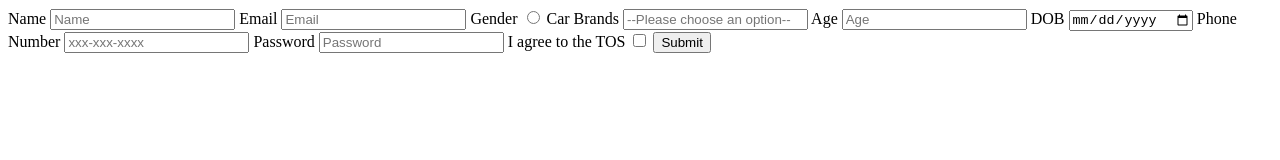
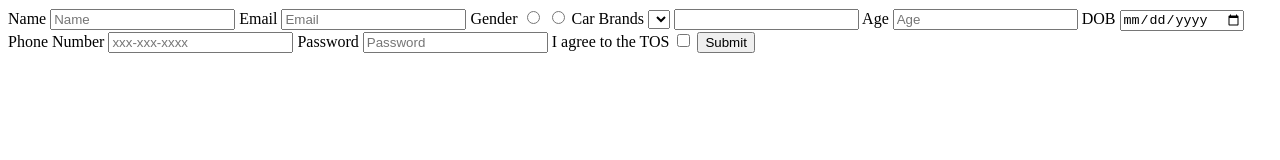
Before and after one commit to acciojob/signup-form-car-Jef-king, a website: page main.html in a window 1280 px wide. Drawn offline with Linux system fonts and the light colour scheme.

Commit message:
created a submission

```diff
--- a/main.html
+++ b/main.html
@@ -14,9 +14,11 @@
 		<label for='email'>Email</label>
 		<input type="email" required="required" id='email' placeholder='Email'>
 		<label for='gender_m gender_f'>Gender</label>
-		<input type="radio" required="required" id='gender_m gender_f' name='gender'>
+		<input type="radio" required="required" id='gender_f' name='gender'>
+		<input type="radio" required="required" id='gender_f' name='gender'>
 		<label for='cars'>Car Brands</label>
-		<input type='select' required='required' id='cars' placeholder='--Please choose an option--'>
+		<select id='cars' aria-required="true" >--Please choose an option--</select>
+		<input type='select' required='required' id='cars' placeholder=''>
 		<label for='age'>Age</label>
 		<input type="number" required="required" id='age' placeholder='Age'>
 		<label for='dob'>DOB</label>
```
